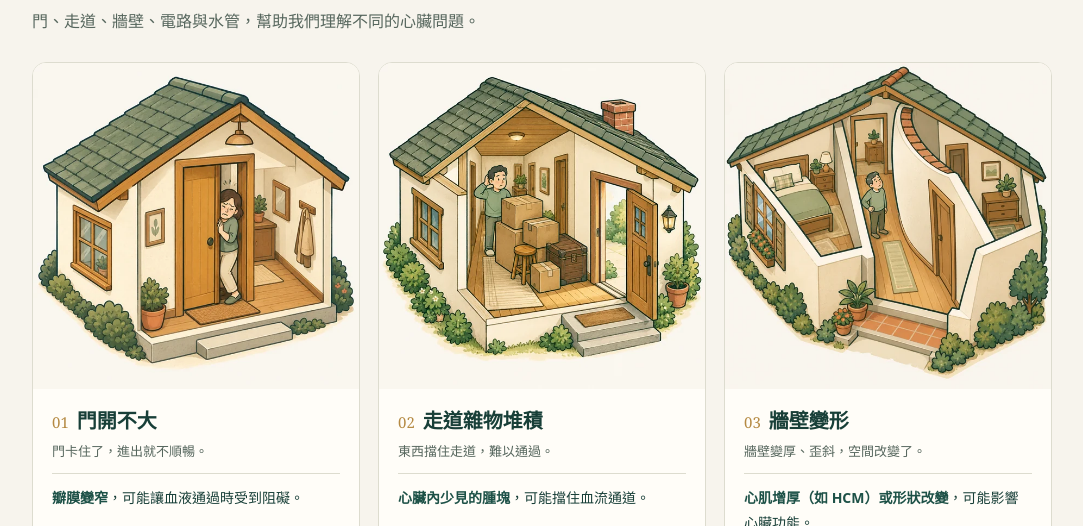
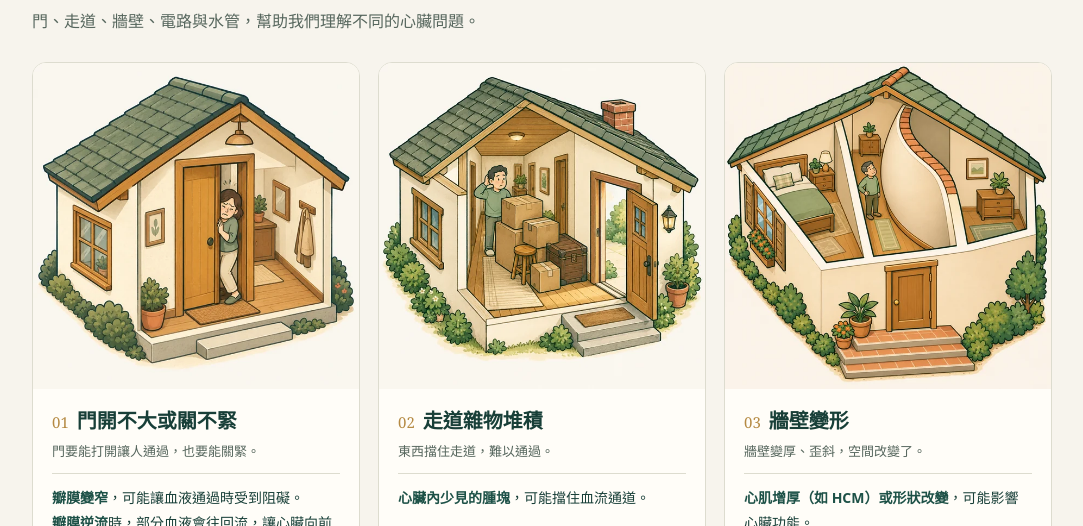
Before and after one commit to DECIVA000/lwydemo, a plain HTML site: page heart-house.html in a window 1280 px wide. Shown: the part 274-800 px from the top of the page, without its empty margins (98-1181 px from the left). Drawn offline with Linux system fonts and the light colour scheme.

Commit message:
Explain valve narrowing and leakage and redraw the warped hallway

```diff
--- a/heart-house.html
+++ b/heart-house.html
@@ -109,14 +109,14 @@ html{color-scheme:light;background:#f7f4ed}body{margin:0;background:#f7f4ed}.ski
     <div class="hh-houses">
       <figure class="hh-house">
         <img src="assets/heart-house/door.webp" width="600" height="600" decoding="async" alt="房子的門只能開一條窄縫，住戶難以通過的卡通圖">
-        <figcaption class="hh-house-copy"><div class="hh-house-top"><span class="hh-house-no">01</span><h2>門開不大</h2></div><p class="hh-literal">門卡住了，進出就不順暢。</p><p class="hh-medical"><strong>瓣膜變窄</strong>，可能讓血液通過時受到阻礙。</p></figcaption>
+        <figcaption class="hh-house-copy"><div class="hh-house-top"><span class="hh-house-no">01</span><h2>門開不大或關不緊</h2></div><p class="hh-literal">門要能打開讓人通過，也要能關緊。</p><p class="hh-medical"><strong>瓣膜變窄</strong>，可能讓血液通過時受到阻礙。<br><strong>瓣膜逆流</strong>時，部分血液會往回流，讓心臟向前送血的效率變差。</p></figcaption>
       </figure>
       <figure class="hh-house">
         <img src="assets/heart-house/clutter.webp" width="600" height="600" decoding="async" alt="房子走道堆滿紙箱和雜物，擋住住戶通行的卡通圖">
         <figcaption class="hh-house-copy"><div class="hh-house-top"><span class="hh-house-no">02</span><h2>走道雜物堆積</h2></div><p class="hh-literal">東西擋住走道，難以通過。</p><p class="hh-medical"><strong>心臟內少見的腫塊</strong>，可能擋住血流通道。</p></figcaption>
       </figure>
       <figure class="hh-house">
-        <img src="assets/heart-house/warped.webp" width="600" height="600" decoding="async" alt="房子的牆壁變厚並向走道內彎曲，使空間變小的卡通圖">
+        <img src="assets/heart-house/warped.016d2cfa0f.webp" width="600" height="600" decoding="async" alt="大門位在入口階梯正上方，屋內一側厚牆向走道中央凸出，住戶身旁的通道變窄。">
         <figcaption class="hh-house-copy"><div class="hh-house-top"><span class="hh-house-no">03</span><h2>牆壁變形</h2></div><p class="hh-literal">牆壁變厚、歪斜，空間改變了。</p><p class="hh-medical"><strong>心肌增厚（如 HCM）或形狀改變</strong>，可能影響心臟功能。</p></figcaption>
       </figure>
       <figure class="hh-house">
```
Also changed, not shown: index.html (+2 -2 lines), asset-manifest.json, assets/heart-house/warped.016d2cfa0f.webp (added).
